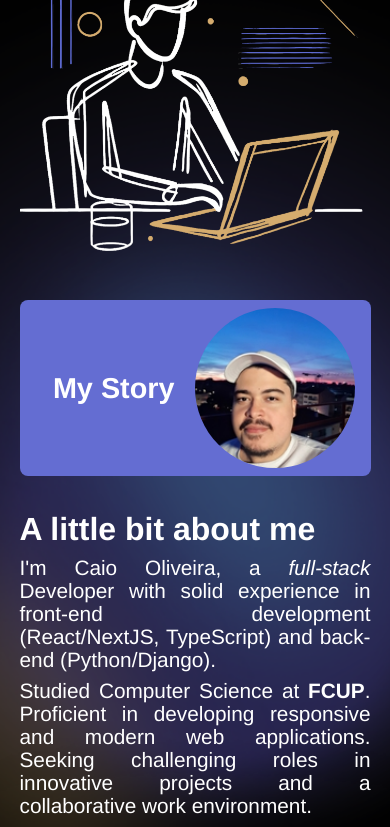
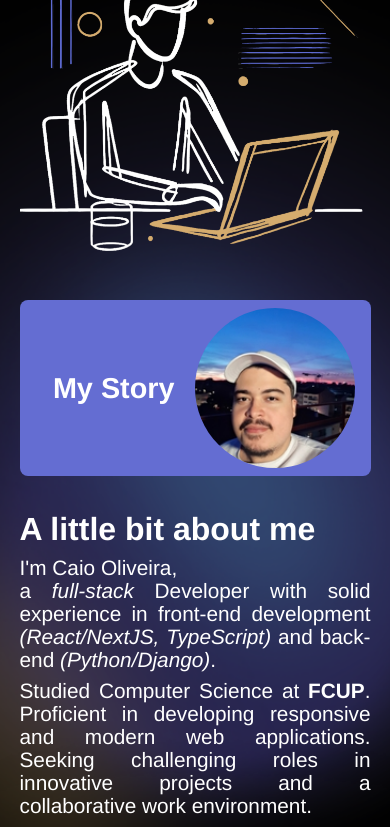
Before and after one commit to oCaio-re/my_next_portfolio, a Next.js app: page / in a window 390 px wide. Shown: the part 1011-1838 px from the top of the page. Built offline with nearby package versions, Linux system fonts and the light colour scheme.

Commit message:
about full responsive

```diff
--- a/app/components/About.tsx
+++ b/app/components/About.tsx
@@ -2,26 +2,28 @@ import React from 'react';
 
 export function About() {
     return (
-        <section id="about" className="relative grid-cols-1 md:grid-cols-2 w-[90vw] mt-[5rem] m-auto">
-            <img alt="about-me-img" src="../../images/about-me-image.png" className="mb-[1em]"/>
-            <div className="gap-[4rem]">
-                <div className="flex bg-[#646DD2] rounded-md items-center px-4 py-2 mb-[1em]">
-                        <p className="text-[1.8rem] text-white font-bold ml-auto mr-5">
+        <section id="about" className="relative grid-cols-1 md:grid-cols-2 w-[90vw] mt-[5rem] m-auto
+        md:w-[70vw] md:flex md:mt-[15rem] md:justify-between
+        ">
+            <img alt="about-me-img" src="../../images/about-me-image.png" className="mb-[1em] md:w-[40%]"/>
+            <div className="gap-[4rem] md:w-[45%]">
+                <div className="flex bg-[#646DD2] rounded-md items-center px-4 py-2 mb-[1em] md:rounded-4xl">
+                        <p className="text-[1.8rem] text-white font-bold ml-auto mr-5 md:text-[4rem] md:mr-[3rem]">
                             My Story
                         </p>
                         <img className="w-40 h-40 object-cover rounded-full" src="../../images/caio-profile-half.jpeg" alt="profile-picture"/>
                 </div>
-                <div className="text-white text-[1.3rem] text-justify">
+                <div className="text-white text-[1.3rem] text-justify md:text-[1.4rem]">
                     <img alt="bg-img-1" src="../../images/background/yellow_and_purple_b.png"
                          className="absolute -z-5 top-0 left-0 w-auto h-auto min-w-full min-h-full object-cover scale-125 mt-[5rem] "
                     />
-                    <p className="text-left font-bold mb-2 text-[2rem]">
+                    <p className="text-left font-bold mb-2 text-[2rem] md:text-[3rem]">
                         A little bit about me
                     </p>
 
-                    <p className="">
-                        I&#39;m Caio Oliveira,
-                        a <i>full-stack</i> Developer with solid experience in front-end development (React/NextJS, TypeScript) and back-end (Python/Django).
+                    <p className="md:mt-3">
+                        I&#39;m Caio Oliveira,<br/>
+                        a <i>full-stack</i> Developer with solid experience in front-end development <i>(React/NextJS, TypeScript)</i> and back-end <i>(Python/Django)</i>.
                     </p>
                     <p className="mt-2 mb-2">
                         Studied Computer Science at <b>FCUP</b>. Proficient in developing responsive and modern web applications. Seeking challenging roles
```
